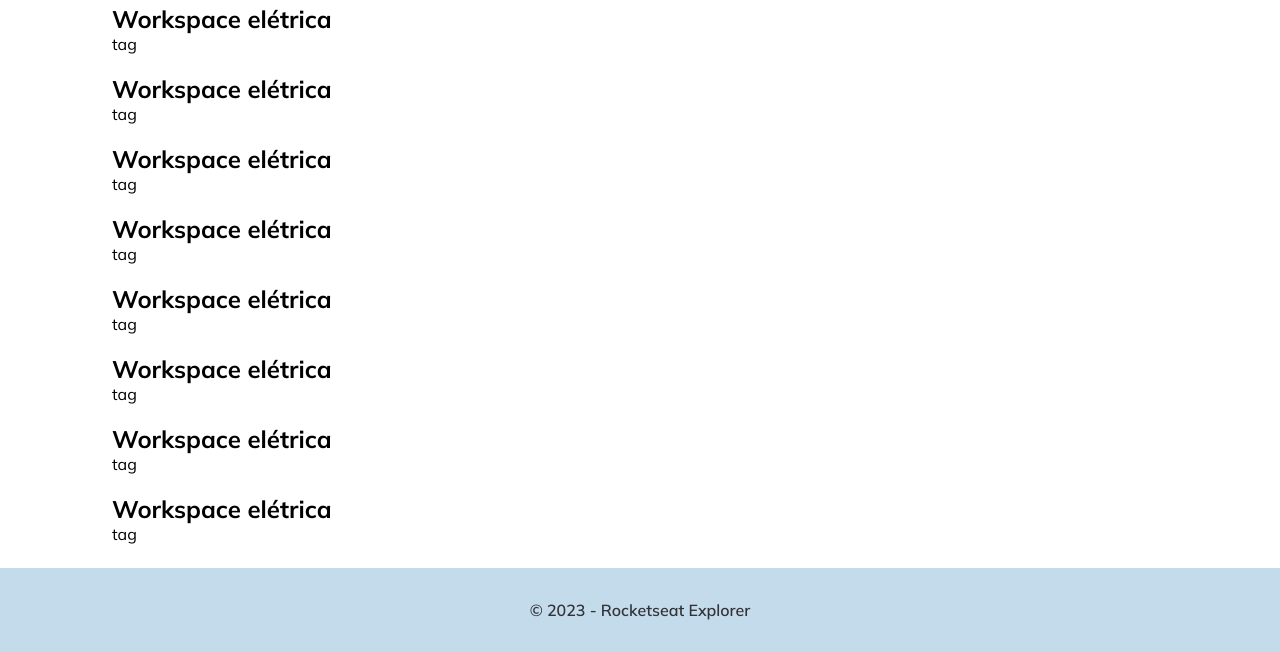
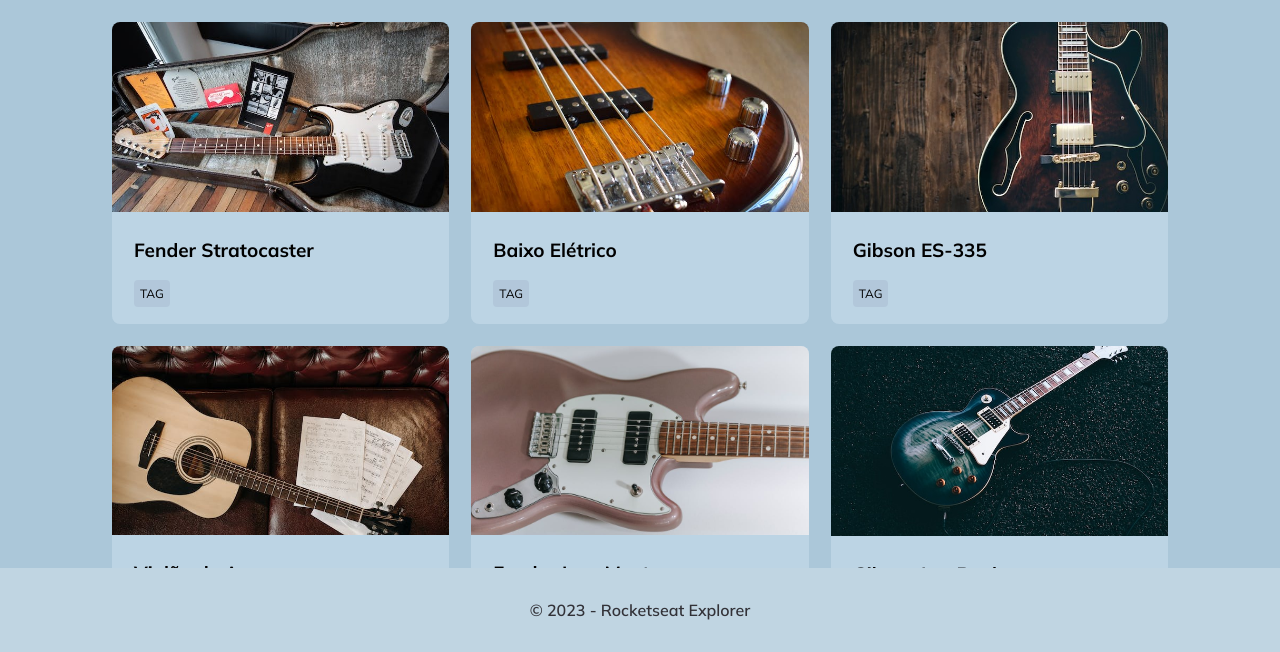
Before and after one commit to slowrach/foto-blog, a plain HTML site: page index.html in a window 1280 px wide. Shown: the part 148-800 px from the top of the page. Drawn offline with Linux system fonts and the light colour scheme.

Commit message:
configuração da galeria

```diff
--- a/index.html
+++ b/index.html
@@ -38,9 +38,9 @@
             <h1>Galeria</h1>
             <section class="gallery">
                <figure class="item">
-                  <img src="" alt="">
+                  <img src="assets/strato.jpg" alt="Guitarra Fender Stratocaster">
                   <figcaption class="title-item">
-                     <h2>Workspace elétrica</h2>
+                     <h2>Fender Stratocaster</h2>
                      <div class="tags">
                         <span>tag</span>
                      </div>
@@ -48,9 +48,9 @@
                </figure>
 
                <figure class="item">
-                  <img src="" alt="">
+                  <img src="assets/bass-guitar.jpg" alt="Baixo Elétrico">
                   <figcaption class="title-item">
-                     <h2>Workspace elétrica</h2>
+                     <h2>Baixo Elétrico</h2>
                      <div class="tags">
                         <span>tag</span>
                      </div>
@@ -58,9 +58,9 @@
                </figure>
 
                <figure class="item">
-                  <img src="" alt="">
+                  <img src="assets/es-335.jpg" alt="Guitarra ES 335">
                   <figcaption class="title-item">
-                     <h2>Workspace elétrica</h2>
+                     <h2>Gibson ES-335</h2>
                      <div class="tags">
                         <span>tag</span>
                      </div>
@@ -68,9 +68,9 @@
                </figure>
 
                <figure class="item">
-                  <img src="" alt="">
+                  <img src="assets/guitar.jpg" alt="Violão">
                   <figcaption class="title-item">
-                     <h2>Workspace elétrica</h2>
+                     <h2>Violão de Aço</h2>
                      <div class="tags">
                         <span>tag</span>
                      </div>
@@ -78,9 +78,9 @@
                </figure>
 
                <figure class="item">
-                  <img src="" alt="">
+                  <img src="assets/jazz-master.jpg" alt="Guitarra Jazz Master">
                   <figcaption class="title-item">
-                     <h2>Workspace elétrica</h2>
+                     <h2>Fender Jazz Master</h2>
                      <div class="tags">
                         <span>tag</span>
                      </div>
@@ -88,9 +88,9 @@
                </figure>
 
                <figure class="item">
-                  <img src="" alt="">
+                  <img src="assets/les-paul.jpg" alt="Guitarra Les Paul">
                   <figcaption class="title-item">
-                     <h2>Workspace elétrica</h2>
+                     <h2>Gibson Les Paul</h2>
                      <div class="tags">
                         <span>tag</span>
                      </div>
@@ -98,9 +98,9 @@
                </figure>
 
                <figure class="item">
-                  <img src="" alt="">
+                  <img src="assets/prs-se.jpg" alt="Guitarra PRS SE">
                   <figcaption class="title-item">
-                     <h2>Workspace elétrica</h2>
+                     <h2>PRS SE</h2>
                      <div class="tags">
                         <span>tag</span>
                      </div>
@@ -108,9 +108,9 @@
                </figure>
 
                <figure class="item">
-                  <img src="" alt="">
+                  <img src="assets/v.jpg" alt="Guitarra Flying V">
                   <figcaption class="title-item">
-                     <h2>Workspace elétrica</h2>
+                     <h2>Flying V</h2>
                      <div class="tags">
                         <span>tag</span>
                      </div>
@@ -118,9 +118,9 @@
                </figure>
 
                <figure class="item">
-                  <img src="" alt="">
+                  <img src="assets/telecaster.jpg" alt="Guitarra Telecaster">
                   <figcaption class="title-item">
-                     <h2>Workspace elétrica</h2>
+                     <h2>Fender Telecaster</h2>
                      <div class="tags">
                         <span>tag</span>
                      </div>
--- a/styles/style.css
+++ b/styles/style.css
@@ -10,10 +10,14 @@
    font-size: 62.5%;
    font-family: 'Mulish', sans-serif;
 
-   --titles: #202024;--footer: #323238;--search-bar: #3d3d3d;
+   --titles: #202024;
+   --footer: #323238;--search-bar: #3d3d3d;
    --header-title: #8d8d99;
-   --bg-search-bar: #eeeeee;--bg-tag: #f5f5f5;
-   --bg-app: #c3dbeb;
+   --bg-tag: #b2c7da;
+   --bg-main: #abc7d9;
+   --bg-app: #c0d5e2;
+   --bg-item: #c0d7e6d4;
+   --bg-search-bar: #e7e6e6;
 }
 
 body {
@@ -90,7 +94,53 @@ header .profile {
 
 main {
    overflow-y: scroll;
-   background-color: #ffffff;
+   scrollbar-gutter: stable both-edges;
+   background-color: var(--bg-main);
+}
+
+.container h1 {
+   font-size: 2.4rem;
+   padding-top: 1.6rem;
+}
+
+.gallery {
+   margin-top: 3.2rem;
+   display: grid;
+   grid-template-columns: repeat(3, 1fr);
+   gap: 2.2rem;
+}
+
+.item {
+   background-color: var(--bg-item);
+   border-radius: 0.8rem;
+   overflow: hidden;
+}
+
+.item img {
+   width: 100%;
+   aspect-ratio: 16/9;
+   object-fit: cover;
+}
+
+.title-item {
+   padding: 2.2rem;
+}
+
+.title-item h2 {
+   font-size: 1.9rem;
+
+}
+
+.tags {
+   margin-top: 2rem;
+}
+
+.tags span {
+   padding: 0.6rem;
+   font-size: 1.2rem;
+   text-transform: uppercase;
+   background-color: var(--bg-tag);
+   border-radius: 0.4rem;
 }
 
 footer p {
```
Also changed, not shown: assets/bass-guitar.jpg (added), assets/es-335.jpg (added), assets/guitar.jpg (added), assets/jazz-master.jpg (added), assets/les-paul.jpg (added), assets/prs-se.jpg (added), assets/strato.jpg (added), assets/telecaster.jpg (added), assets/v.jpg (added).
